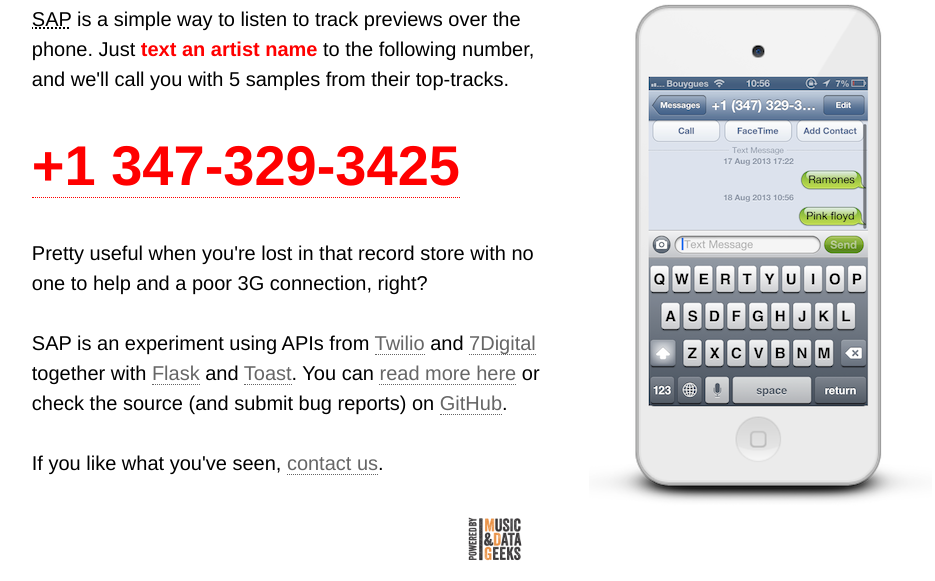
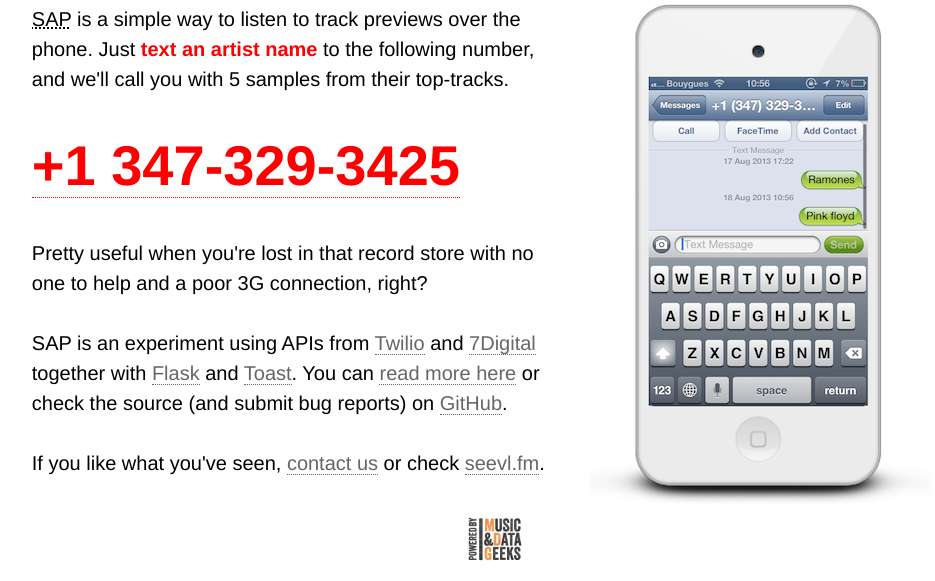
Before and after one commit to mdgweb/SAP, a Flask app: page / in a window 1280 px wide. Shown: the part 222-803 px from the top of the page, without its empty margins (159-1094 px from the left). Run offline with Flask 2, Linux system fonts and the light colour scheme.

Commit message:
Link to seevl.fm

```diff
--- a/templates/index.html
+++ b/templates/index.html
@@ -25,7 +25,7 @@
                 <p class="phone"><a href="sms:+13473293425">+1 347-329-3425</a></p>
                 <p>Pretty useful when you're lost in that record store with no one to help and a poor 3G connection, right?</p>
                 <p>SAP is an experiment using APIs from <a href="http://twilio.com" target="_blank">Twilio</a> and <a href="http://developers.7digital.com" target="_blank">7Digital</a> together with <a href="http://flask.pocoo.org" target="_blank">Flask</a> and <a href="http://daneden.me/toast/" target="_blank">Toast</a>. You can <a href="http://daneden.me/toast/" target="_blank">read more here</a> or check the source (and submit bug reports) on <a href="https://github.com/mdgweb/SAP" target="_blank">GitHub</a>.
-                <p>If you like what you've seen, <a href="http://mdg.io" target="_blank">contact us</a>.</p>
+                <p>If you like what you've seen, <a href="http://mdg.io" target="_blank">contact us</a> or check <a href="http://seevl.fm" target="_blank">seevl.fm</a>.</p>
             </article>
             <aside class="unit two-of-five">
                 <img src="static/phone.png" alt="Send A Sample screenshot"/>
```
